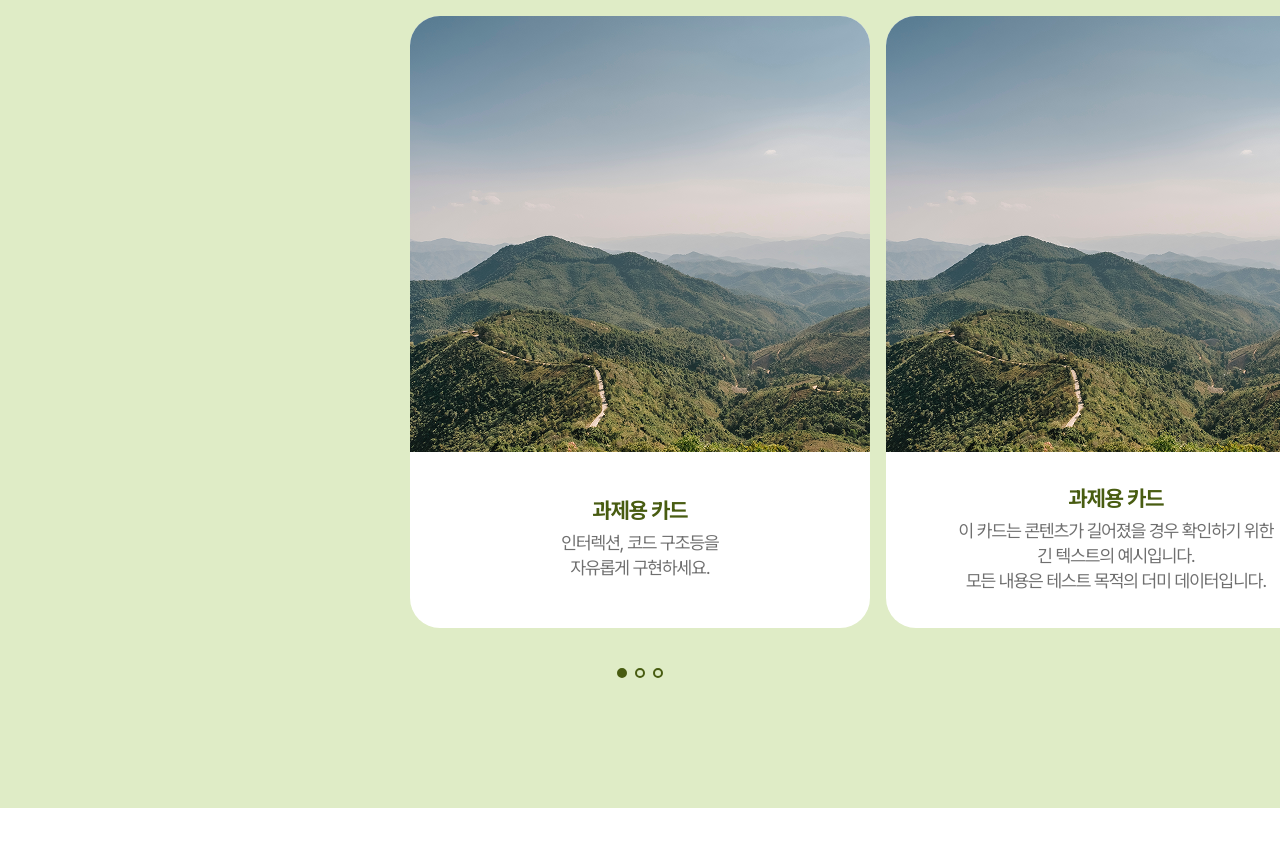
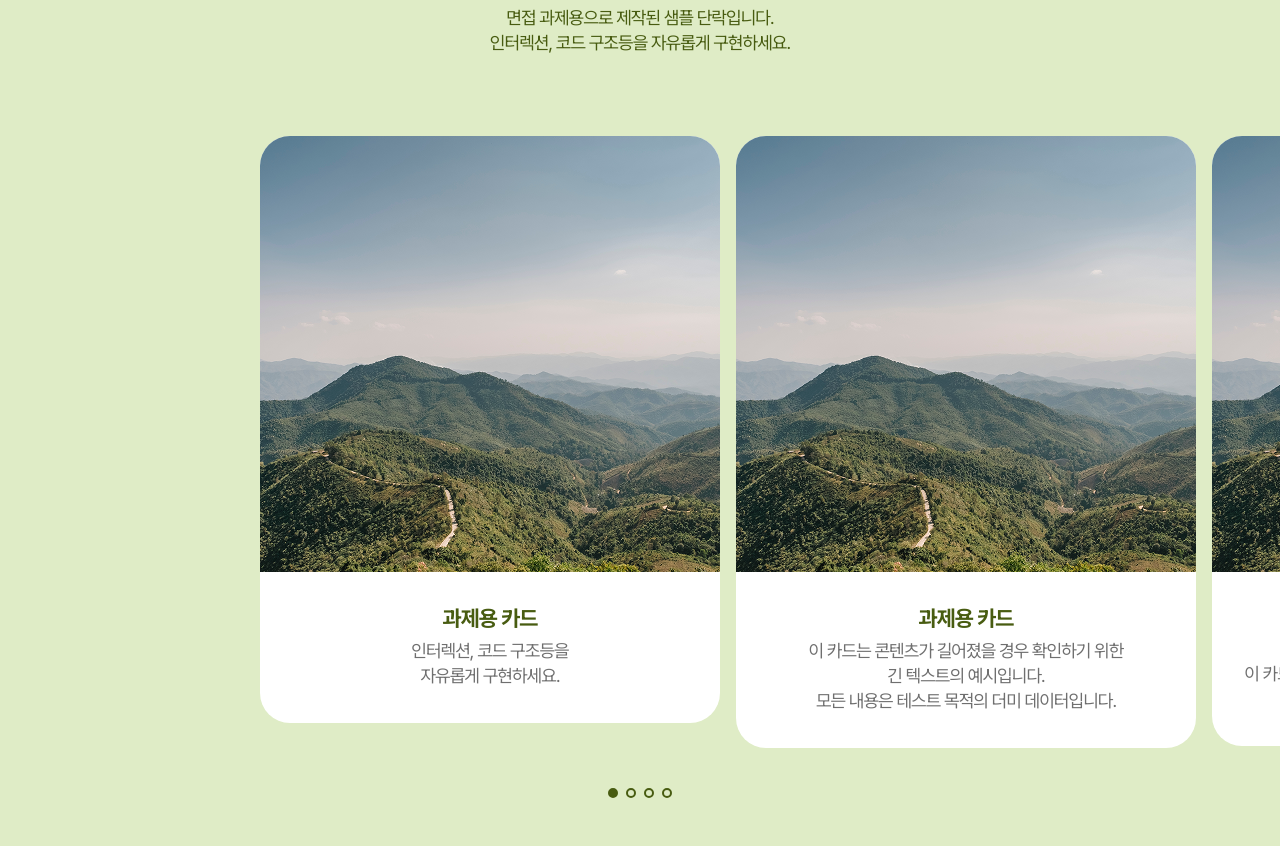
Before and after one commit to Leica-wooseok/synteka-wooseok, a Next.js app in the folder design-to-markup-main/: page / in a window 1280 px wide. Shown: the part 2820-3666 px from the top of the page. Before the commit the page ends 3628 px from the top, so only its background shows below. Built offline with nearby package versions, Linux system fonts and the light colour scheme.

Commit message:
Add Card and CardSlideSection components with styles; include favicon for branding; update index page to integrate new components and remove legacy styles

```diff
--- /dev/null
+++ b/design-to-markup-main/src/components/Card/Card.module.scss
@@ -0,0 +1,46 @@
+@use '@/styles/variables' as *;
+@use '@/styles/mixins' as *;
+@use '@/styles/breakpoints' as *;
+
+.card {
+  width: 460px;
+  height: auto;
+  display: flex;
+  flex-direction: column;
+  flex-shrink: 0;
+  background: $color-light-background;
+  border-radius: 30px;
+  overflow: hidden;
+}
+
+.card_image_box {
+  width: 100%;
+  aspect-ratio: 460 / 436;
+  overflow: hidden;
+  position: relative;
+}
+
+.card_info_box {
+  padding: 35px 30px;
+  gap: 8px;
+  text-align: center;
+  @include flex-column;
+  align-items: center;
+  flex-grow: 1;
+}
+
+.card_info_title,
+.card_info_description {
+  white-space: pre-line;
+  word-break: keep-all;
+}
+
+.card_info_title {
+  color: $color-caption;
+  @include typography-heading2;
+}
+
+.card_info_description {
+  color: $color-paragraph;
+  @include typography-paragraph;
+}
--- /dev/null
+++ b/design-to-markup-main/src/components/Card/Card.tsx
@@ -0,0 +1,24 @@
+import Image from 'next/image';
+import styles from './Card.module.scss';
+import clsx from 'clsx';
+
+interface CardProps {
+  title: string;
+  description: string;
+  imageSrc: string;
+  className?: string;
+}
+
+export default function Card({ title, description, imageSrc, className }: CardProps) {
+  return (
+    <div className={clsx(styles.card, className)}>
+      <div className={styles.card_image_box}>
+        <Image src={imageSrc} alt={title} fill />
+      </div>
+      <div className={styles.card_info_box}>
+        <h3 className={styles.card_info_title}>{title}</h3>
+        <p className={styles.card_info_description}>{description}</p>
+      </div>
+    </div>
+  );
+}
--- /dev/null
+++ b/design-to-markup-main/src/components/CardSlideSection/CardSlideSection.module.scss
@@ -0,0 +1,60 @@
+@use '@/styles/variables' as *;
+@use '@/styles/mixins' as *;
+@use '@/styles/breakpoints' as *;
+
+.section {
+  padding-top: 120px;
+}
+
+.section_container_inner {
+  @include flex-column-center;
+}
+
+.card_slide_section {
+  padding: 130px 0;
+  background-color: $color-light-green;
+
+  :global(.container) {
+    max-width: 100%;
+  }
+  @include max-sm {
+    padding: 80px 0;
+  }
+}
+
+.card_slide_wrap {
+  margin-top: 80px;
+  width: 100%;
+  @include max-sm {
+    margin-top: 40px;
+  }
+}
+
+.card_swiper {
+  padding: 0 20px;
+
+  :global(.swiper-wrapper) {
+    display: flex;
+    align-items: stretch; // This will make all slides have the same height
+  }
+}
+
+.card_swiper_pagination {
+  margin-top: 40px;
+  display: flex;
+  justify-content: center;
+
+  :global(.swiper-pagination-bullet) {
+    margin: 0 3px;
+    width: 10px;
+    height: 10px;
+    border: 2px solid $color-primary;
+    background-color: transparent;
+    opacity: 1;
+    transition: background-color 0.3s ease;
+  }
+
+  :global(.swiper-pagination-bullet-active) {
+    background-color: $color-primary;
+  }
+}
--- /dev/null
+++ b/design-to-markup-main/src/components/CardSlideSection/CardSlideSection.tsx
@@ -0,0 +1,92 @@
+import Card from '@/components/Card/Card';
+import SectionTitleBox from '@/components/SectionTitleBox/SectionTitleBox';
+import { BREAKPOINT_SM } from '@/constants/breakpoints';
+import useDebounceWindowWidth from '@/hooks/useDebounceWindowWidth';
+import clsx from 'clsx';
+import 'swiper/css';
+import 'swiper/css/pagination';
+import { Pagination } from 'swiper/modules';
+import { Swiper, SwiperSlide } from 'swiper/react';
+import styles from './CardSlideSection.module.scss';
+
+const CARD_SLIDE_CONTENT = [
+  {
+    id: 1,
+    title: '과제용 카드',
+    description: `인터렉션, 코드 구조등을
+ 자유롭게 구현하세요.`,
+    imageSrc: '/images/slide_image.png',
+  },
+  {
+    id: 2,
+    title: '과제용 카드',
+    description: `이 카드는 콘텐츠가 길어졌을 경우 확인하기 위한
+긴 텍스트의 예시입니다.
+ 모든 내용은 테스트 목적의 더미 데이터입니다. `,
+    imageSrc: '/images/slide_image.png',
+  },
+  {
+    id: 3,
+    title: `과제용 카드의 제목이 길어졌을 경우
+ 이렇게 됩니다.`,
+    description: '이 카드는 콘텐츠가 길어졌을 경우 확인하기 위한 긴 텍스트의 예시입니다',
+    imageSrc: '/images/slide_image.png',
+  },
+  {
+    id: 4,
+    title: `과제용 카드의 제목이 길어졌을 경우
+ 이렇게 됩니다.`,
+    description: '이 카드는 콘텐츠가 길어졌을 경우 확인하기 위한 긴 텍스트의 예시입니다',
+    imageSrc: '/images/slide_image.png',
+  },
+  {
+    id: 5,
+    title: `과제용 카드의 제목이 길어졌을 경우
+ 이렇게 됩니다.`,
+    description: '이 카드는 콘텐츠가 길어졌을 경우 확인하기 위한 긴 텍스트의 예시입니다',
+    imageSrc: '/images/slide_image.png',
+  },
+];
+
+export default function CardSlideSection() {
+  const windowWidth = useDebounceWindowWidth();
+  const isMobile = windowWidth < BREAKPOINT_SM;
+  const slidesOffsetBefore = isMobile ? 46 : 240;
+
+  return (
+    <section className={clsx(styles.section, styles.card_slide_section)}>
+      <div className='container'>
+        <div className={styles.section_container_inner}>
+          <SectionTitleBox
+            title='테스트용 이미지 카드 단락입니다'
+            titleTag='h2'
+            titleColor='text-color-caption'
+            paragraphColor='text-color-caption'
+            paragraph={`면접 과제용으로 제작된 샘플 단락입니다.
+ 인터렉션, 코드 구조등을 자유롭게 구현하세요. `}
+          />
+        </div>
+        <div className={styles.card_slide_wrap}>
+          <Swiper
+            slidesOffsetBefore={slidesOffsetBefore}
+            spaceBetween={16}
+            slidesPerView={'auto'}
+            className={styles.card_swiper}
+            modules={[Pagination]}
+            pagination={{
+              el: `.${styles.card_swiper_pagination}`,
+              clickable: true,
+            }}
+          >
+            {CARD_SLIDE_CONTENT.map((card) => (
+              <SwiperSlide key={card.id} style={{ width: 'auto', height: 'auto' }}>
+                <Card title={card.title} description={card.description} imageSrc={card.imageSrc} />
+              </SwiperSlide>
+            ))}
+          </Swiper>
+          <div className={styles.card_swiper_pagination} />
+        </div>
+      </div>
+    </section>
+  );
+}
--- a/design-to-markup-main/src/pages/index.module.scss
+++ b/design-to-markup-main/src/pages/index.module.scss
@@ -97,7 +97,7 @@
 }
 
 .image_tab_section {
-  padding-top: 120px;
+  padding: 120px 0;
 }
 .image_tab_wrap {
   margin-top: 80px;
@@ -162,87 +162,3 @@
   width: 100%;
   @include img-fluid;
 }
-
-.card_slide_section {
-  padding: 130px 0;
-  background-color: $color-light-green;
-
-  :global(.container) {
-    max-width: 100%;
-  }
-}
-
-.card_slide_wrap {
-  margin-top: 80px;
-  width: 100%;
-}
-
-.card_swiper {
-  padding: 0 20px;
-
-  :global(.swiper-wrapper) {
-    display: flex;
-    align-items: stretch; // This will make all slides have the same height
-  }
-}
-
-.card_swiper_pagination {
-  margin-top: 40px;
-  display: flex;
-  justify-content: center;
-
-  :global(.swiper-pagination-bullet) {
-    margin: 0 3px;
-    width: 10px;
-    height: 10px;
-    border: 2px solid $color-primary;
-    background-color: transparent;
-    opacity: 1;
-    transition: background-color 0.3s ease;
-  }
-
-  :global(.swiper-pagination-bullet-active) {
-    background-color: $color-primary;
-  }
-}
-
-.card_slide_item {
-  width: 460px;
-  height: auto;
-  display: flex;
-  flex-direction: column;
-  flex-shrink: 0;
-  background: $color-light-background;
-  border-radius: 30px;
-  overflow: hidden;
-
-  & .card_image_box {
-    width: 100%;
-    aspect-ratio: 460 / 436;
-    overflow: hidden;
-    position: relative;
-  }
-
-  & .card_info_box {
-    padding: 35px 30px;
-    gap: 8px;
-    text-align: center;
-    @include flex-column-center;
-    flex-grow: 1;
-  }
-
-  & .card_info_title,
-  & .card_info_description {
-    white-space: pre-line;
-    word-break: keep-all;
-  }
-  & .card_info_title {
-    color: $color-caption;
-    @include typography-heading2;
-  }
-
-  & .card_info_description {
-    color: $color-paragraph;
-    @include typography-paragraph;
-  }
-}
--- a/design-to-markup-main/src/pages/index.tsx
+++ b/design-to-markup-main/src/pages/index.tsx
@@ -1,3 +1,4 @@
+import CardSlideSection from '@/components/CardSlideSection/CardSlideSection';
 import Header from '@/components/Header/Header';
 import SectionTitleBox from '@/components/SectionTitleBox/SectionTitleBox';
 import TabButtonGroup from '@/components/TabButtonGroup/TabButtonGroup';
@@ -8,10 +9,6 @@ import useVideoAutoplay from '@/hooks/useVideoAutoplay';
 import clsx from 'clsx';
 import Image from 'next/image';
 import { useState } from 'react';
-import 'swiper/css';
-import 'swiper/css/pagination';
-import { Pagination } from 'swiper/modules';
-import { Swiper, SwiperSlide } from 'swiper/react';
 import styles from './index.module.scss';
 
 const HERO_CONTENT = {
@@ -56,27 +53,6 @@ const TAB_CONTENT = [
     alt: '탭 영역 3 이미지입니다',
   },
 ] as const;
-
-const CARD_SLIDE_CONTENT = [
-  {
-    id: 1,
-    title: '과제용 카드',
-    description: `인터렉션, 코드 구조등을 \n 자유롭게 구현하세요.`,
-    imageSrc: '/images/slide_image.png',
-  },
-  {
-    id: 2,
-    title: '과제용 카드',
-    description: `이 카드는 콘텐츠가 길어졌을 경우 확인하기 위한 \n긴 텍스트의 예시입니다. \n 모든 내용은 테스트 목적의 더미 데이터입니다. `,
-    imageSrc: '/images/slide_image.png',
-  },
-  {
-    id: 3,
-    title: `과제용 카드의 제목이 길어졌을 경우 \n 이렇게 됩니다.`,
-    description: '이 카드는 콘텐츠가 길어졌을 경우 확인하기 위한 긴 텍스트의 예시입니다',
-    imageSrc: '/images/slide_image.png',
-  },
-];
 
 const HERO_IMAGE = {
   mobile: {
@@ -230,50 +206,6 @@ function TabSection() {
   );
 }
 
-function CardSlideSection() {
-  return (
-    <section className={clsx(styles.section, styles.card_slide_section)}>
-      <div className='container'>
-        <div className={styles.section_container_inner}>
-          <SectionTitleBox
-            title='테스트용 이미지 카드 단락입니다'
-            titleTag='h2'
-            titleColor='text-color-caption'
-            paragraphColor='text-color-caption'
-            paragraph={`면접 과제용으로 제작된 샘플 단락입니다. \n 인터렉션, 코드 구조등을 자유롭게 구현하세요. `}
-          />
-        </div>
-        <div className={styles.card_slide_wrap}>
-          <Swiper
-            spaceBetween={16}
-            slidesPerView={'auto'}
-            centeredSlides={true}
-            className={styles.card_swiper}
-            modules={[Pagination]}
-            pagination={{
-              el: `.${styles.card_swiper_pagination}`,
-              clickable: true,
-            }}
-          >
-            {CARD_SLIDE_CONTENT.map((card) => (
-              <SwiperSlide key={card.id} className={styles.card_slide_item}>
-                <div className={styles.card_image_box}>
-                  <Image src={card.imageSrc} alt={`이미지 슬라이드 ${card.id}`} fill />
-                </div>
-                <div className={styles.card_info_box}>
-                  <h3 className={styles.card_info_title}>{card.title}</h3>
-                  <p className={styles.card_info_description}>{card.description}</p>
-                </div>
-              </SwiperSlide>
-            ))}
-          </Swiper>
-          <div className={styles.card_swiper_pagination} />
-        </div>
-      </div>
-    </section>
-  );
-}
-
 export default function Home() {
   return (
     <div className={styles.wrap}>
```
Also changed, not shown: design-to-markup-main/public/favicon.png (added).
